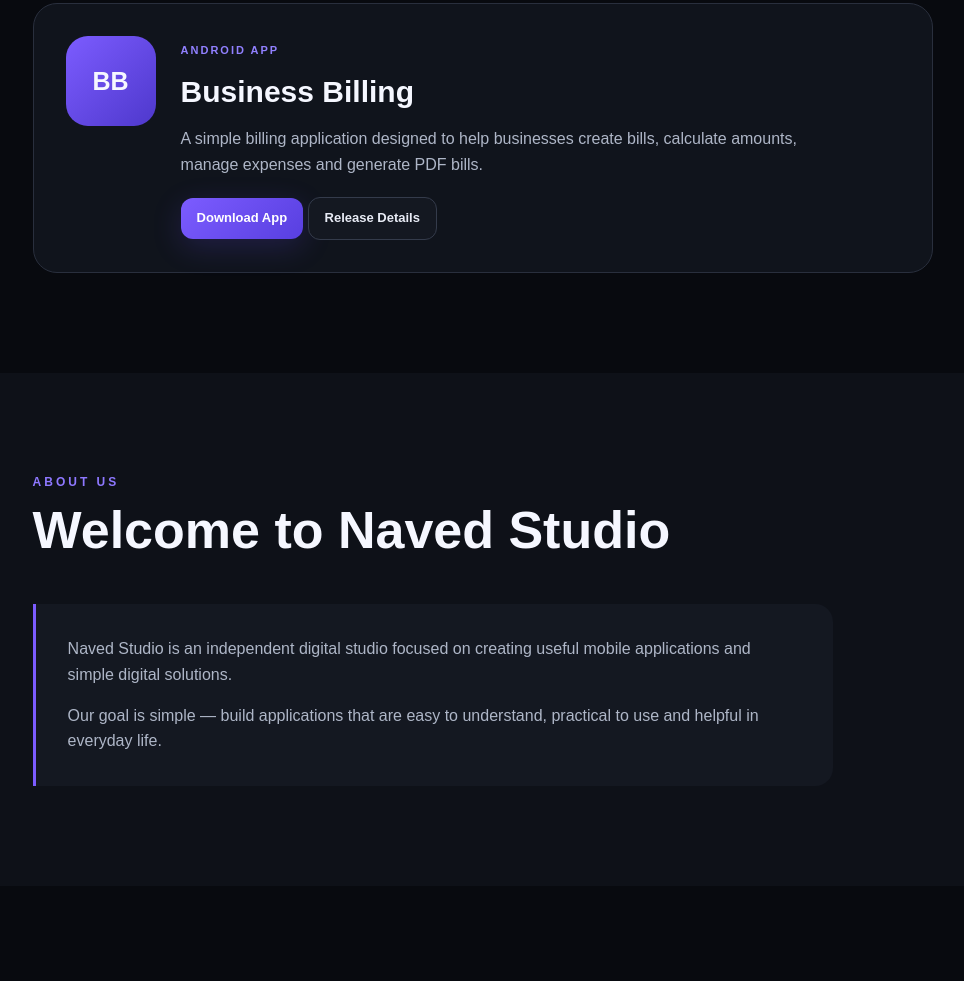
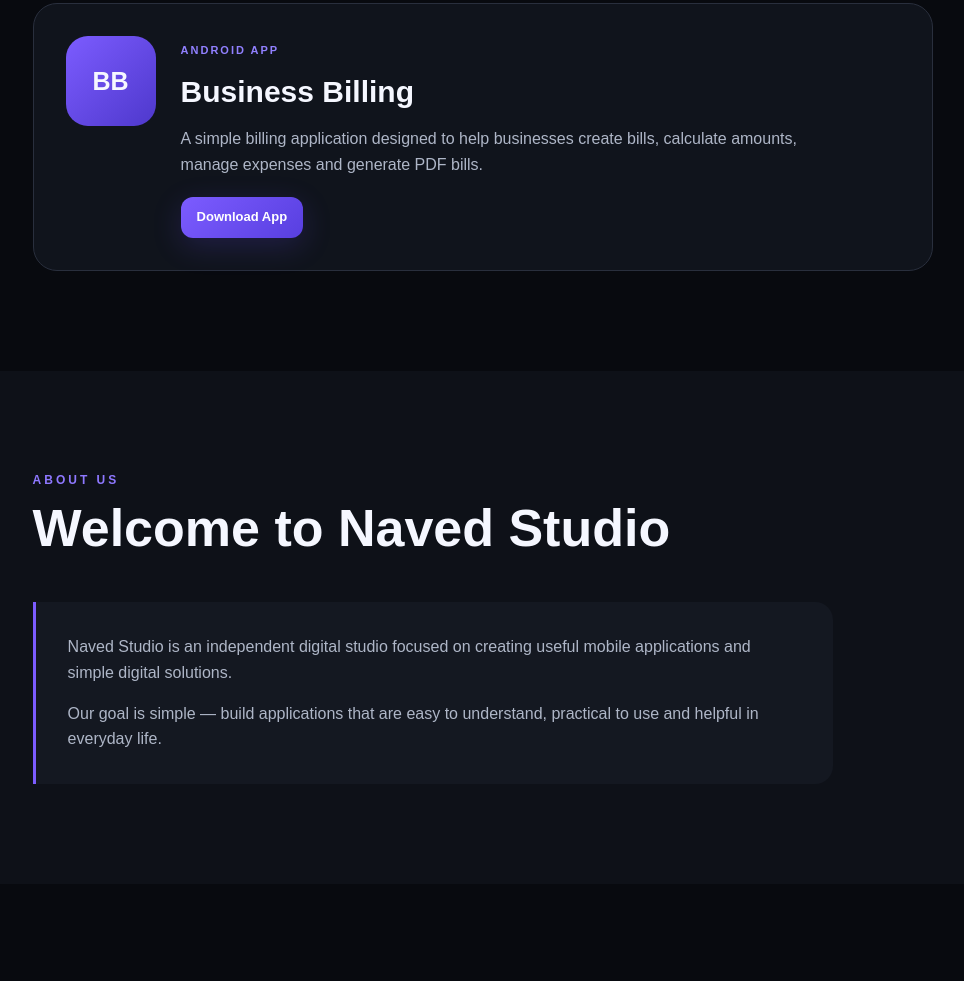
Before and after one commit to navedstudio/naved-studio, a plain HTML site: page index.html in a window 1280 px wide. Shown: the part 1000-1981 px from the top of the page, without its empty margins (57-1021 px from the left). Drawn offline with Linux system fonts and the light colour scheme.

Commit message:
Update index.html

```diff
--- a/index.html
+++ b/index.html
@@ -32,6 +32,7 @@
         </nav>
     </header>
 
+
     <!-- HERO -->
     <section id="home" class="hero">
 
@@ -63,6 +64,7 @@
         </div>
 
     </section>
+
 
     <!-- APPS -->
     <section id="apps" class="section">
@@ -97,18 +99,13 @@
                         Download App
                     </a>
 
-                    <a href="https://github.com/navedstudio/naved-studio/releases/tag/v1.0.0"
-                       class="btn secondary small"
-                       target="_blank">
-                        Release Details
-                    </a>
-
                 </div>
             </div>
 
         </div>
 
     </section>
+
 
     <!-- ABOUT -->
     <section id="about" class="section about">
@@ -134,6 +131,7 @@
         </div>
 
     </section>
+
 
     <!-- FEATURES -->
     <section class="section">
@@ -173,6 +171,7 @@
 
     </section>
 
+
     <!-- CONTACT -->
     <section id="contact" class="section contact">
 
@@ -199,6 +198,7 @@
 
     </section>
 
+
     <!-- FOOTER -->
     <footer>
 
```
